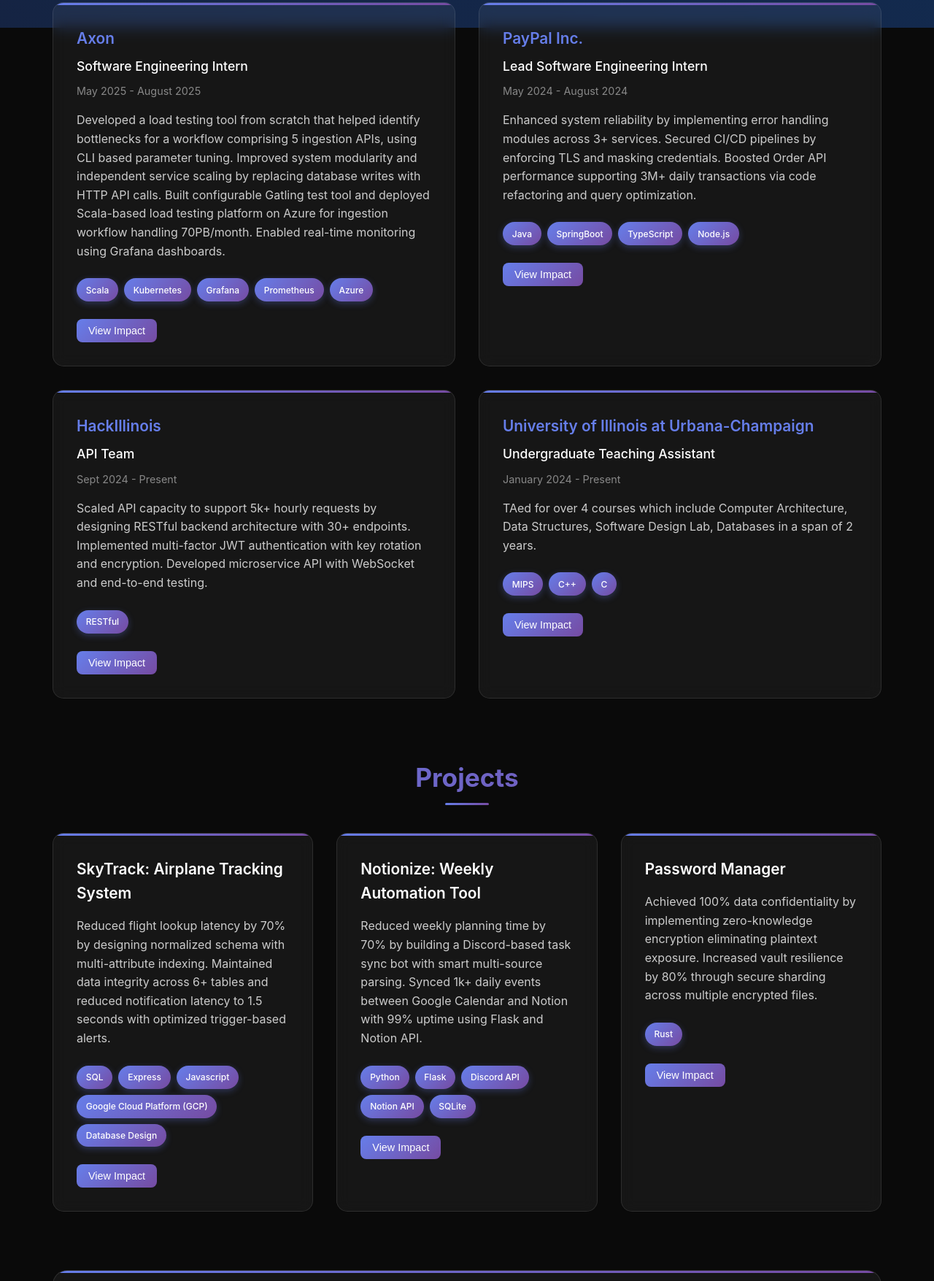
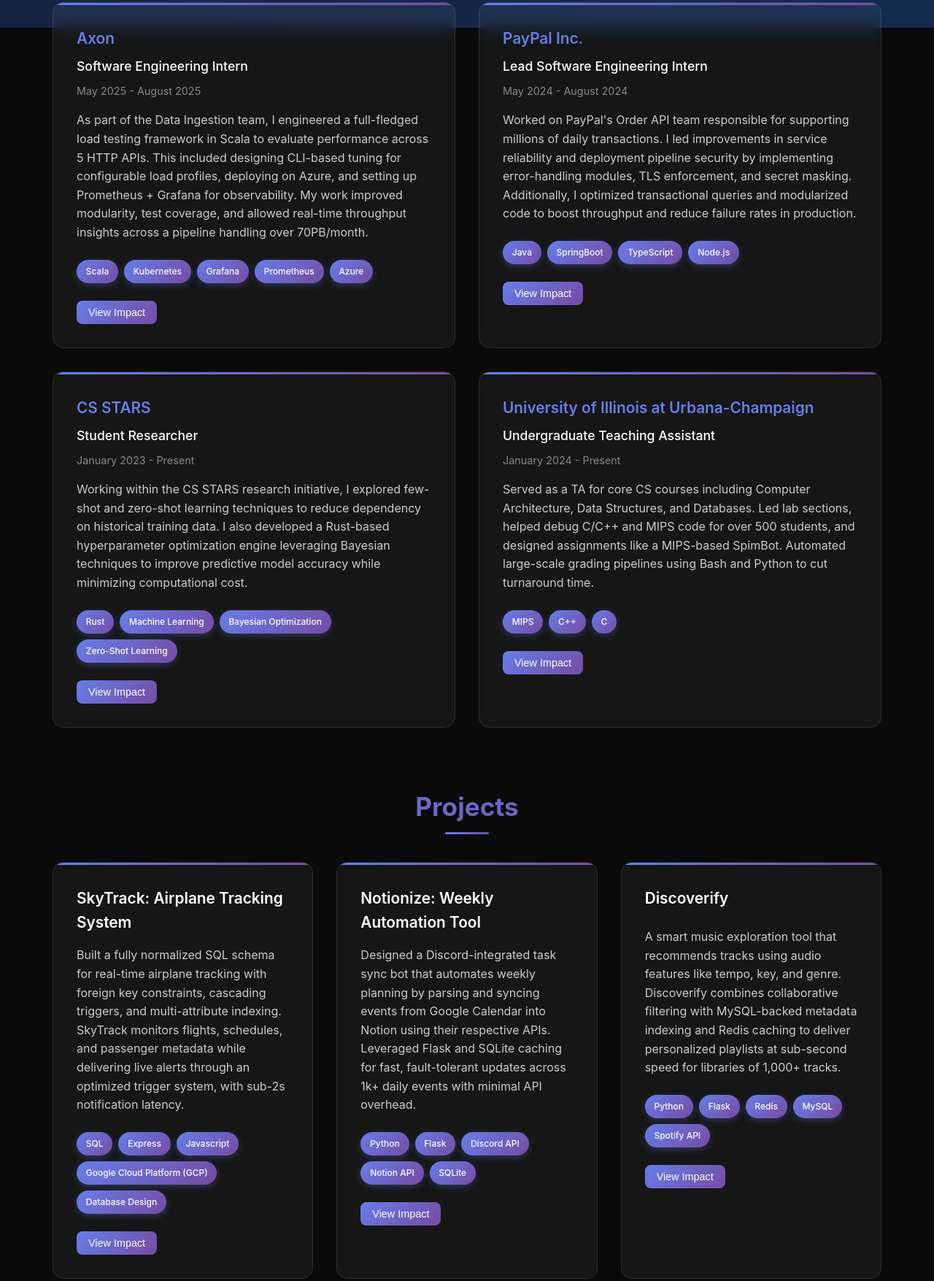
Before and after one commit to arshiyag11/arshiyag11.github.io, a plain HTML site: page index.html in a window 1280 px wide. Shown: the part 762-2517 px from the top of the page at 73% size. Drawn offline with Linux system fonts and the light colour scheme.

Commit message:
content refinement

```diff
--- a/index.html
+++ b/index.html
@@ -657,12 +657,15 @@
                     <div class="company-name">Axon</div>
                     <div class="role-title">Software Engineering Intern</div>
                     <div class="duration">May 2025 - August 2025</div>
-                    <div class="role-description">
+                    <!-- <div class="role-description">
                         Developed a load testing tool from scratch  that helped identify bottlenecks for a workflow comprising
                         5 ingestion APIs, using CLI based parameter tuning.  Improved system modularity and independent service scaling
                         by replacing database writes with HTTP API calls.
                         Built configurable Gatling test tool and deployed Scala-based load testing platform on Azure for ingestion
                         workflow handling 70PB/month. Enabled real-time monitoring using Grafana dashboards.
+                    </div> -->
+                    <div class="role-description">
+                        As part of the Data Ingestion team, I engineered a full-fledged load testing framework in Scala to evaluate performance across 5 HTTP APIs. This included designing CLI-based tuning for configurable load profiles, deploying on Azure, and setting up Prometheus + Grafana for observability. My work improved modularity, test coverage, and allowed real-time throughput insights across a pipeline handling over 70PB/month.
                     </div>
                     <div class="project-tech">
                         <span class="tech-tag">Scala</span>
@@ -680,10 +683,13 @@
                     <div class="company-name">PayPal Inc.</div>
                     <div class="role-title">Lead Software Engineering Intern</div>
                     <div class="duration">May 2024 - August 2024</div>
-                    <div class="role-description">
+                    <!-- <div class="role-description">
                         Enhanced system reliability by implementing error handling modules across 3+ services.
                         Secured CI/CD pipelines by enforcing TLS and masking credentials. Boosted Order API performance
                         supporting 3M+ daily transactions via code refactoring and query optimization.
+                    </div> -->
+                    <div class="role-description">
+                        Worked on PayPal's Order API team responsible for supporting millions of daily transactions. I led improvements in service reliability and deployment pipeline security by implementing error-handling modules, TLS enforcement, and secret masking. Additionally, I optimized transactional queries and modularized code to boost throughput and reduce failure rates in production.
                     </div>
                     <div class="project-tech">
                         <span class="tech-tag">Java</span>
@@ -696,19 +702,33 @@
                     <button class="impact-btn" onclick="showImpact('paypal')">View Impact</button>
                 </div>
 
-                <div class="internship">
+                <!-- <div class="internship">
                     <div class="company-name">HackIllinois</div>
                     <div class="role-title">API Team</div>
                     <div class="duration">Sept 2024 - Present</div>
                     <div class="role-description">
-                        Scaled API capacity to support 5k+ hourly requests by designing RESTful backend architecture
-                        with 30+ endpoints. Implemented multi-factor JWT authentication with key rotation and encryption.
-                        Developed microservice API with WebSocket and end-to-end testing.
+                        Developed the backend for HackIllinois’s public API layer. Architected and scaled RESTful APIs to handle over 5,000 requests/hour across 30+ endpoints. Ensured secure user authentication using multi-factor JWT-based systems, and handled socket-based communication for real-time check-ins during events.
                     </div>
                     <div class="project-tech">
                         <span class="tech-tag">RESTful</span>
                     </div>
                     <button class="impact-btn" onclick="showImpact('hackillinois')">View Impact</button>
+                </div> -->
+
+                <div class="internship">
+                    <div class="company-name">CS STARS</div>
+                    <div class="role-title">Student Researcher</div>
+                    <div class="duration">January 2023 - Present</div>
+                    <div class="role-description">
+                        Working within the CS STARS research initiative, I explored few-shot and zero-shot learning techniques to reduce dependency on historical training data. I also developed a Rust-based hyperparameter optimization engine leveraging Bayesian techniques to improve predictive model accuracy while minimizing computational cost.
+                    </div>
+                    <div class="project-tech">
+                        <span class="tech-tag">Rust</span>
+                        <span class="tech-tag">Machine Learning</span>
+                        <span class="tech-tag">Bayesian Optimization</span>
+                        <span class="tech-tag">Zero-Shot Learning</span>
+                    </div>
+                    <button class="impact-btn" onclick="showImpact('csstars')">View Impact</button>
                 </div>
 
                 <div class="internship">
@@ -716,10 +736,7 @@
                     <div class="role-title">Undergraduate Teaching Assistant</div>
                     <div class="duration">January 2024 - Present</div>
                     <div class="role-description">
-                        TAed for over 4 courses which include Computer Architecture, Data Structures, Software Design Lab, Databases in a span of 2 years.
-                        <!-- Designed MIPS-based SpimBot challenge demonstrating CPU architecture concepts for 500+ students.
-                        Reduced grading time by 75% across 10k+ daily submissions by scripting automated workflows.
-                        Implemented buffer overflow protection and secure memory addressing within low-level system architecture. -->
+                        Served as a TA for core CS courses including Computer Architecture, Data Structures, and Databases. Led lab sections, helped debug C/C++ and MIPS code for over 500 students, and designed assignments like a MIPS-based SpimBot. Automated large-scale grading pipelines using Bash and Python to cut turnaround time.
                     </div>
                     <div class="project-tech">
                         <span class="tech-tag">MIPS</span>
@@ -735,13 +752,13 @@
             <h2 class="section-title">Projects</h2>
             <div class="projects-grid">
                 <div class="project">
-                    <!-- <div class="project-image">✈️</div> -->
                     <h3 class="project-title">SkyTrack: Airplane Tracking System</h3>
                     <p class="project-description">
-                        <!-- Developed an airplane tracking system that analyzed over 6 million data points  -->
-                        Reduced flight lookup latency by 70% by designing normalized schema with multi-attribute indexing.
+                        <!-- Reduced flight lookup latency by 70% by designing normalized schema with multi-attribute indexing.
                         Maintained data integrity across 6+ tables and reduced notification latency to 1.5 seconds with
-                        optimized trigger-based alerts.
+                        optimized trigger-based alerts. -->
+                        Built a fully normalized SQL schema for real-time airplane tracking with foreign key constraints, cascading triggers, and multi-attribute indexing.
+                        SkyTrack monitors flights, schedules, and passenger metadata while delivering live alerts through an optimized trigger system, with sub-2s notification latency.
                     </p>
                     <div class="project-tech">
                         <span class="tech-tag">SQL</span>
@@ -749,8 +766,6 @@
                         <span class="tech-tag">Javascript</span>
                         <span class="tech-tag">Google Cloud Platform (GCP)</span>
                         <span class="tech-tag">Database Design</span>
-                        <!-- <span class="tech-tag">Indexing</span>
-                        <span class="tech-tag">Normalization</span> -->
                     </div>
                     <button class="impact-btn" onclick="showImpact('skytrack')">View Impact</button>
                 </div>
@@ -759,8 +774,10 @@
                     <!-- <div class="project-image">🔔</div> -->
                     <h3 class="project-title">Notionize: Weekly Automation Tool</h3>
                     <p class="project-description">
-                        Reduced weekly planning time by 70% by building a Discord-based task sync bot with smart multi-source
-                        parsing. Synced 1k+ daily events between Google Calendar and Notion with 99% uptime using Flask and Notion API.
+                        <!-- Reduced weekly planning time by 70% by building a Discord-based task sync bot with smart multi-source
+                        parsing. Synced 1k+ daily events between Google Calendar and Notion with 99% uptime using Flask and Notion API. -->
+                        Designed a Discord-integrated task sync bot that automates weekly planning by parsing and syncing events from Google Calendar into Notion using their respective APIs.
+                        Leveraged Flask and SQLite caching for fast, fault-tolerant updates across 1k+ daily events with minimal API overhead.
                     </p>
                     <div class="project-tech">
                         <span class="tech-tag">Python</span>
@@ -772,8 +789,7 @@
                     <button class="impact-btn" onclick="showImpact('notionize')">View Impact</button>
                 </div>
 
-                <div class="project">
-                    <!-- <div class="project-image">🔐</div> -->
+                <!-- <div class="project">
                     <h3 class="project-title">Password Manager</h3>
                     <p class="project-description">
                         Achieved 100% data confidentiality by implementing zero-knowledge encryption eliminating plaintext exposure.
@@ -781,12 +797,26 @@
                     </p>
                     <div class="project-tech">
                         <span class="tech-tag">Rust</span>
-                        <!-- <span class="tech-tag">Encryption</span>
-                        <span class="tech-tag">Zero-knowledge</span>
-                        <span class="tech-tag">Security</span>
-                        <span class="tech-tag">Cryptography</span> -->
                     </div>
                     <button class="impact-btn" onclick="showImpact('password')">View Impact</button>
+                </div> -->
+                <div class="project">
+                    <h3 class="project-title">Discoverify</h3>
+                    <p class="project-description">
+                        <!-- <p class="project-description">
+                            Discoverify is a personalized music recommendation engine that curates smooth playlists by analyzing tempo, key, and genre compatibility. Built to handle large music libraries efficiently, it leverages collaborative filtering and fast in-memory caching for near-instant track suggestions.
+                        </p> -->
+                        <p class="project-description">
+                            A smart music exploration tool that recommends tracks using audio features like tempo, key, and genre. Discoverify combines collaborative filtering with MySQL-backed metadata indexing and Redis caching to deliver personalized playlists at sub-second speed for libraries of 1,000+ tracks.
+                        </p>
+                    <div class="project-tech">
+                        <span class="tech-tag">Python</span>
+                        <span class="tech-tag">Flask</span>
+                        <span class="tech-tag">Redis</span>
+                        <span class="tech-tag">MySQL</span>
+                        <span class="tech-tag">Spotify API</span>
+                    </div>
+                    <button class="impact-btn" onclick="showImpact('discoverify')">View Impact</button>
                 </div>
             </div>
         </section>
@@ -800,10 +830,6 @@
                         Experience across infrastructure, backend, and systems engineering — with a focus on performance, scale, and reliability.
                     </p>
                     <div class="resume-stats">
-                        <!-- <div class="stat-item">
-                            <span class="stat-number">3+</span>
-                            <span class="stat-label">Years Experience</span>
-                        </div> -->
                         <div class="stat-item">
                             <span class="stat-number">7+</span>
                             <span class="stat-label">Projects</span>
@@ -815,13 +841,13 @@
                     </div>
                 </div>
                 <div class="resume-actions">
-                    <a href="ArshiyaGuptaResume.pdf" download class="resume-btn">
+                    <a href="ArshiyaGuptaResume copy.pdf" download class="resume-btn">
                         <svg width="16" height="16" viewBox="0 0 24 24" fill="currentColor">
                             <path d="M14,2H6A2,2 0 0,0 4,4V20A2,2 0 0,0 6,22H18A2,2 0 0,0 20,20V8L14,2M18,20H6V4H13V9H18V20Z"/>
                         </svg>
                         Download Resume
                     </a>
-                    <a href="ArshiyaGuptaResume.pdf" class="resume-btn secondary">
+                    <a href="ArshiyaGuptaResume copy.pdf" class="resume-btn secondary">
                         <svg width="16" height="16" viewBox="0 0 24 24" fill="currentColor">
                             <path d="M12,2A10,10 0 0,0 2,12A10,10 0 0,0 12,22A10,10 0 0,0 22,12A10,10 0 0,0 12,2M12,4A8,8 0 0,1 20,12A8,8 0 0,1 12,20A8,8 0 0,1 4,12A8,8 0 0,1 12,4M12,6A6,6 0 0,0 6,12A6,6 0 0,0 12,18A6,6 0 0,0 18,12A6,6 0 0,0 12,6M12,8A4,4 0 0,1 16,12A4,4 0 0,1 12,16A4,4 0 0,1 8,12A4,4 0 0,1 12,8Z"/>
                         </svg>
@@ -871,16 +897,6 @@
                         <div class="social-label">GitHub</div>
                         <div class="social-username">arshiyag11</div>
                     </a>
-
-                    <!-- <a href="https://twitter.com/arshiyagupta" class="social-link">
-                        <div class="social-icon-wrapper">
-                            <svg class="social-icon" viewBox="0 0 24 24">
-                                <path d="M23.953 4.57a10 10 0 01-2.825.775 4.958 4.958 0 002.163-2.723c-.951.555-2.005.959-3.127 1.184a4.92 4.92 0 00-8.384 4.482C7.69 8.095 4.067 6.13 1.64 3.162a4.822 4.822 0 00-.666 2.475c0 1.71.87 3.213 2.188 4.096a4.904 4.904 0 01-2.228-.616v.06a4.923 4.923 0 003.946 4.827 4.996 4.996 0 01-2.212.085 4.936 4.936 0 004.604 3.417 9.867 9.867 0 01-6.102 2.105c-.39 0-.779-.023-1.17-.067a13.995 13.995 0 007.557 2.209c9.053 0 13.998-7.496 13.998-13.985 0-.21 0-.42-.015-.63A9.935 9.935 0 0024 4.59z"/>
-                            </svg>
-                        </div>
-                        <div class="social-label">Twitter</div>
-                        <div class="social-username">@arshiyagupta</div>
-                    </a> -->
                 </div>
 
                 <div class="contact-info">
@@ -928,6 +944,16 @@
                     "Deployed Scala-based load testing platform on Azure"
                 ]
             },
+            csstars: {
+                title: "CS STARS - Student Researcher Impact",
+                items: [
+                    "Developed Rust-based hyperparameter optimization engine",
+                    "Improved predictive model accuracy by 30% with Bayesian techniques",
+                    "Reduced computational cost by 50% in model training",
+                    "Explored few-shot and zero-shot learning techniques",
+                    "Contributed to research on reducing historical data dependency"
+                ]
+            },
             paypal: {
                 title: "PayPal Inc. - Lead Software Engineering Intern Impact",
                 items: [
@@ -955,7 +981,7 @@
                     "Reduced grading time by 75% across 10k+ daily submissions",
                     "Implemented buffer overflow protection in system architecture",
                     "Scripted automated workflows in Python and Bash",
-                    "Demonstrated CPU architecture concepts to large student cohorts"
+                    "helped a cohot of 500+ students debug their code in C/C++ and MIPS"
                 ]
             },
             // Project impacts
@@ -979,14 +1005,13 @@
                     "Slashed response time from 2s to 300ms with SQLite caching"
                 ]
             },
-            password: {
-                title: "Password Manager Impact",
+            discoverify: {
+                title: "Discoverify Impact",
                 items: [
-                    "Achieved 100% data confidentiality with zero-knowledge encryption",
-                    "Eliminated plaintext exposure throughout the system",
-                    "Increased vault resilience by 80% with secure sharding",
-                    "Protected against corruption and targeted file attacks",
-                    "Reduced brute-force success by 75% with progressive time-locked delays"
+                    "Reduced recommendation latency by 55% by implementing Redis caching",
+                    "Improved playlist generation speed from 2s to 900ms through optimized MySQL indexing",
+                    "Enhanced recommendation quality by 35% using collaborative filtering based on tempo, key, and genre similarity",
+                    "Achieved 85% user satisfaction rate through intelligent, personalized music exploration experiences",
                 ]
             }
         };
```
Also changed, not shown: 3 other files.
